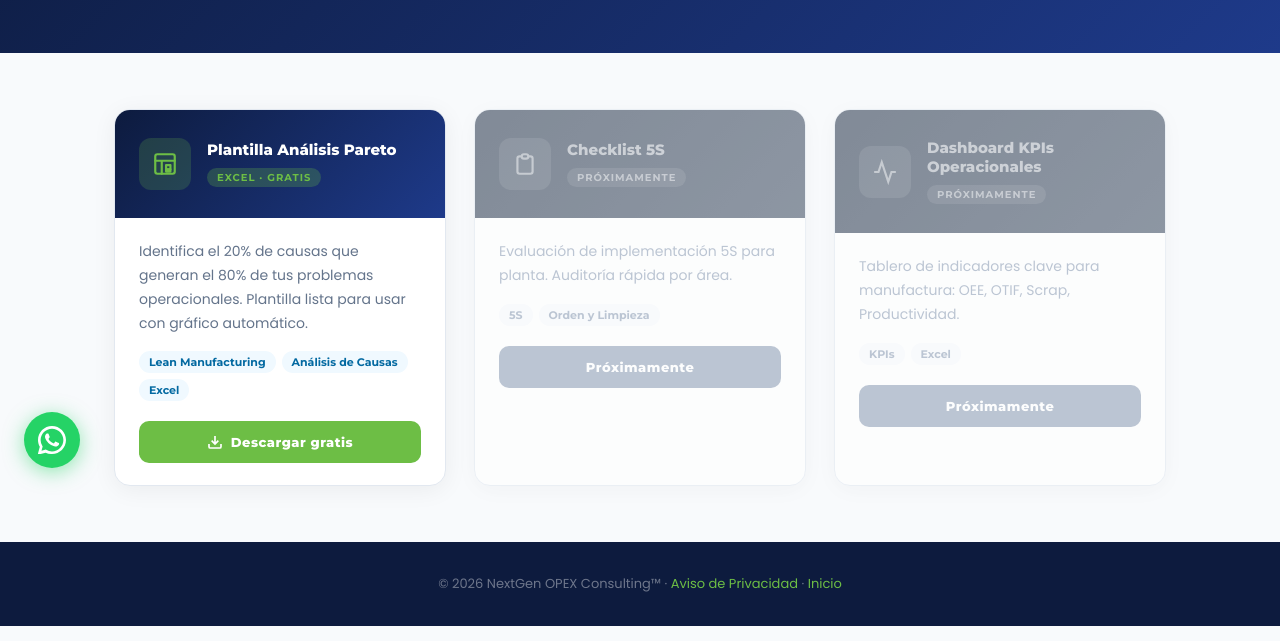
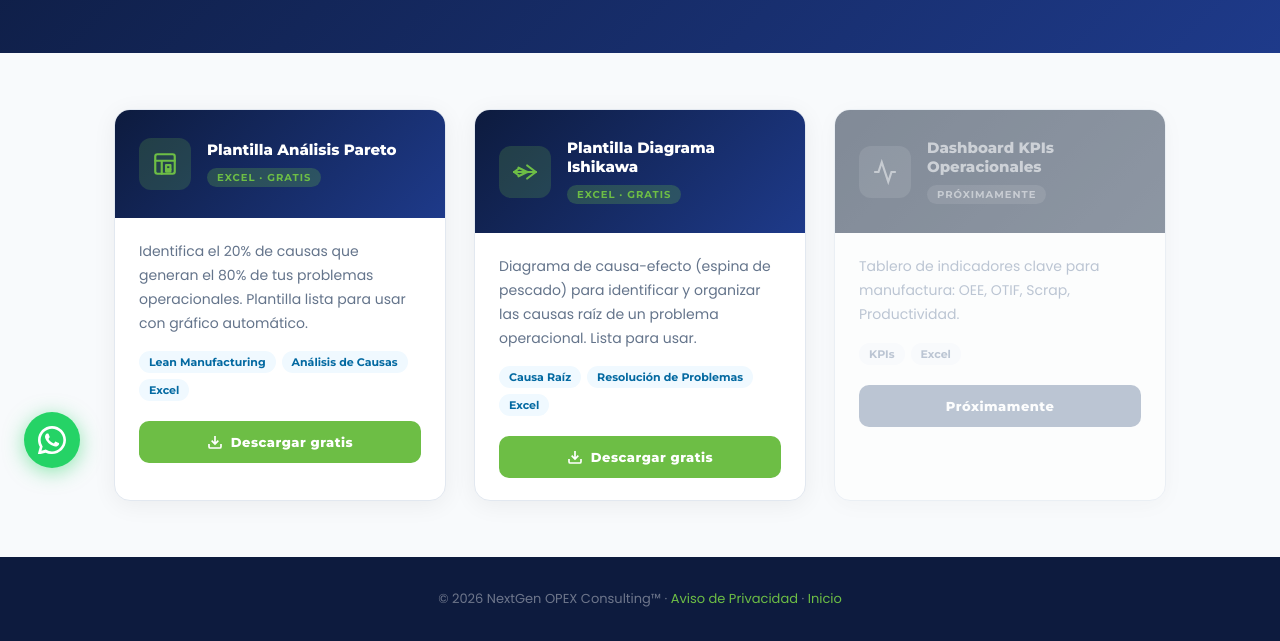
Before and after one commit to NextGen-Opex-Consulting/nextgenopexco-web, a plain HTML site: page recursos.html in a window 1280 px wide. Shown: the part 308-949 px from the top of the page. Drawn offline with Linux system fonts and the light colour scheme.

Commit message:
templateishikawa

```diff
--- a/recursos.html
+++ b/recursos.html
@@ -326,24 +326,32 @@
     </div>
   </div>
 
-  <!-- PRÓXIMAMENTE -->
-  <div class="recurso-card" style="opacity:.6; pointer-events:none;">
-    <div class="card-header" style="background:linear-gradient(135deg,#334155,#475569);">
-      <div class="card-icon" style="background:rgba(255,255,255,.1);">
-        <svg width="26" height="26" viewBox="0 0 24 24" fill="none" stroke="rgba(255,255,255,.5)" stroke-width="2"><path d="M9 5H7a2 2 0 00-2 2v12a2 2 0 002 2h10a2 2 0 002-2V7a2 2 0 00-2-2h-2M9 5a2 2 0 002 2h2a2 2 0 002-2M9 5a2 2 0 012-2h2a2 2 0 012 2"/></svg>
+  <!-- RECURSO 2: Ishikawa -->
+  <div class="recurso-card">
+    <div class="card-header">
+      <div class="card-icon">
+        <svg width="26" height="26" viewBox="0 0 24 24" fill="none" stroke="#6DBE45" stroke-width="2" stroke-linecap="round" stroke-linejoin="round">
+          <line x1="2" y1="12" x2="22" y2="12"/><line x1="14" y1="6" x2="22" y2="12"/><line x1="14" y1="18" x2="22" y2="12"/>
+          <line x1="6" y1="8" x2="14" y2="12"/><line x1="6" y1="16" x2="14" y2="12"/>
+          <line x1="2" y1="12" x2="6" y2="9"/><line x1="2" y1="12" x2="6" y2="15"/>
+        </svg>
       </div>
       <div class="card-header-text">
-        <h3 style="color:rgba(255,255,255,.6);">Checklist 5S</h3>
-        <span class="card-badge" style="background:rgba(255,255,255,.1);color:rgba(255,255,255,.5);">Próximamente</span>
+        <h3>Plantilla Diagrama Ishikawa</h3>
+        <span class="card-badge">Excel · Gratis</span>
       </div>
     </div>
     <div class="card-body">
-      <p style="color:#94A3B8;">Evaluación de implementación 5S para planta. Auditoría rápida por área.</p>
+      <p>Diagrama de causa-efecto (espina de pescado) para identificar y organizar las causas raíz de un problema operacional. Lista para usar.</p>
       <div class="card-tags">
-        <span class="tag" style="background:#F8FAFC;color:#94A3B8;">5S</span>
-        <span class="tag" style="background:#F8FAFC;color:#94A3B8;">Orden y Limpieza</span>
+        <span class="tag">Causa Raíz</span>
+        <span class="tag">Resolución de Problemas</span>
+        <span class="tag">Excel</span>
       </div>
-      <button class="btn-download" style="background:#94A3B8;" disabled>Próximamente</button>
+      <button class="btn-download" onclick="abrirModal('Plantilla_Ishikawa_NextGenOPEX.xlsx', 'Plantilla Diagrama Ishikawa')">
+        <svg width="16" height="16" viewBox="0 0 24 24" fill="none" stroke="currentColor" stroke-width="2.5"><path d="M21 15v4a2 2 0 01-2 2H5a2 2 0 01-2-2v-4M7 10l5 5 5-5M12 15V3"/></svg>
+        Descargar gratis
+      </button>
     </div>
   </div>
 
```
Also changed, not shown: 1 other file.
